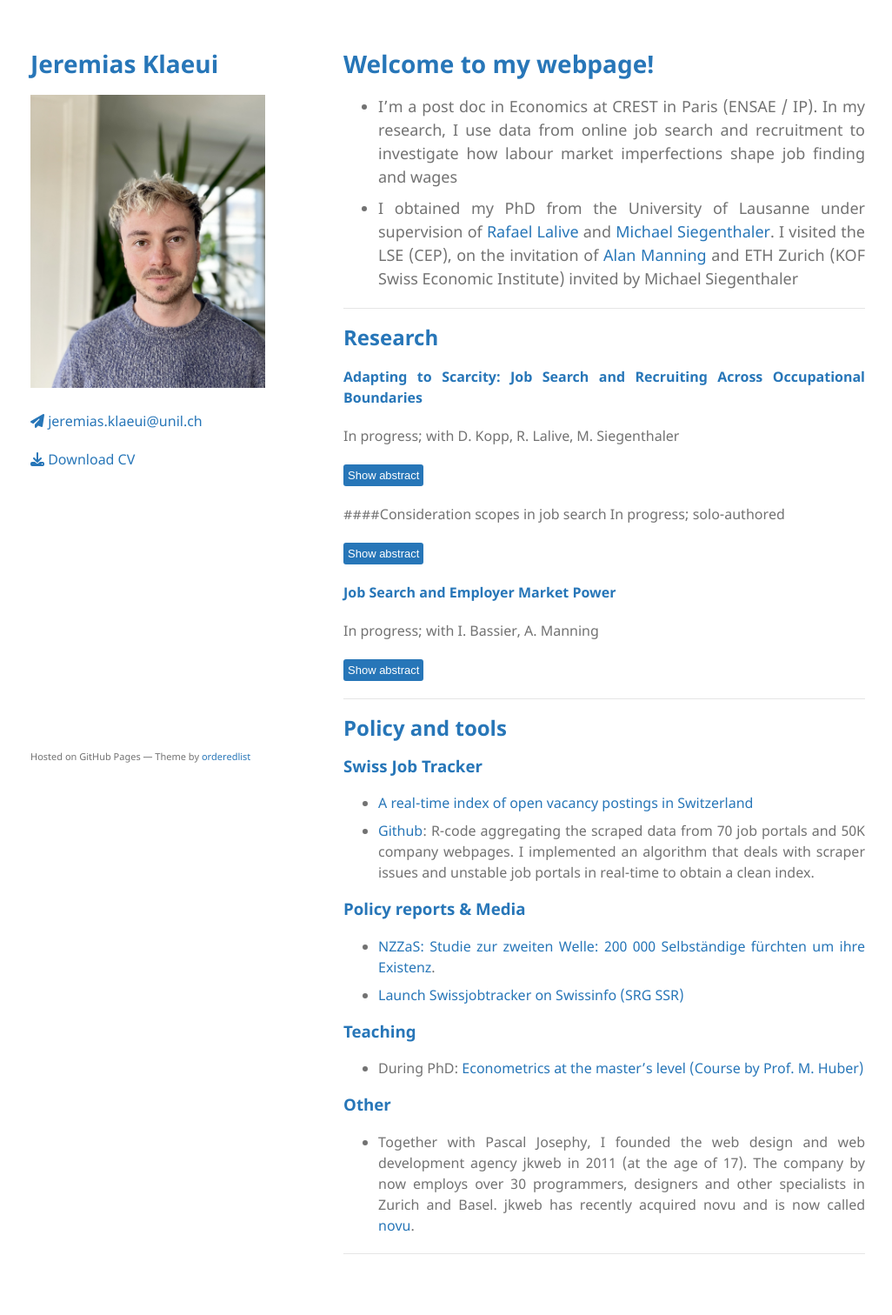
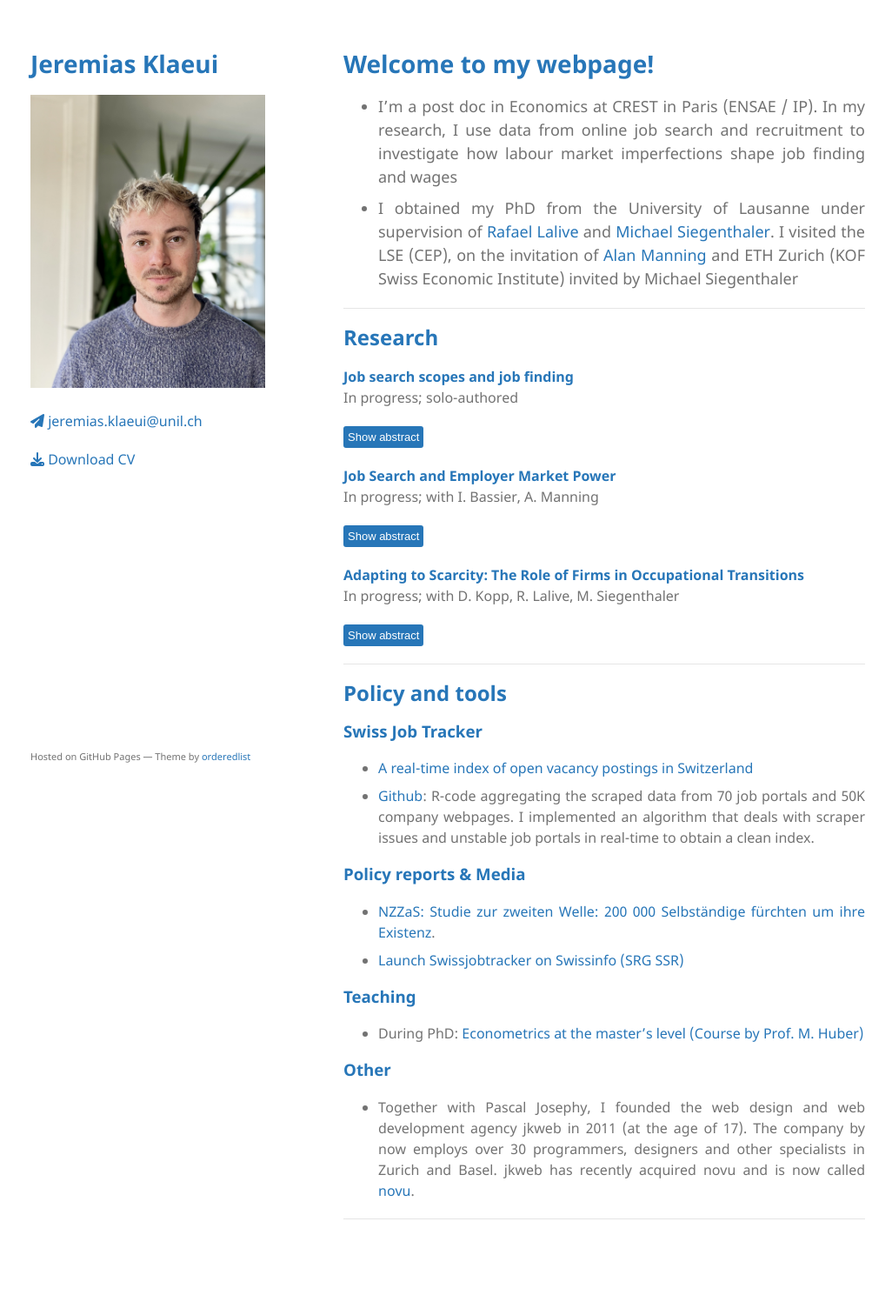
Before and after one commit to jklaeui/jklaeui.github.io, a Jekyll site: the page built from index.md, in a window 1280 px wide. Shown: the whole page at 87% size, without its empty margins (125-1151 px from the left). Built offline with Jekyll 4.4.1, drawn with Linux system fonts in a browser that asks for light colours; nearby versions of some CDN libraries; our own code applies the rules of GitHub Pages for plain Markdown files; the repository's description, which GitHub fills in, is left out; after the commit the page ends 1472 px from its top, so only the background shows below that; part of the change alters nothing that is shown.

Commit message:
abstracts

```diff
--- a/_sass/jekyll-theme-minimal.scss
+++ b/_sass/jekyll-theme-minimal.scss
@@ -39,6 +39,10 @@ h1 a {
   color: #90b8ba;
   color: #2776b8;
   text-decoration:none;
+}
+
+h4{
+  margin:0;
 }
 
 a {
--- a/index.md
+++ b/index.md
@@ -7,29 +7,33 @@
 
 ## Research
 
-#### Adapting to Scarcity: Job Search and Recruiting Across Occupational Boundaries
-In progress; with D. Kopp, R. Lalive, M. Siegenthaler
 
-<button class="show-button" onclick="toggleAbstract('abstract1')">Show abstract</button>
-<div id="abstract1" class="abstract">
-    This paper investigates how job seekers adapt their search strategies when confronted with occupational scarcity, focusing on transitions across occupational boundaries. We use unique data combining job search activity and recruitment outcomes to identify the role of adaptability in shaping labor market outcomes.
-</div>
-
-####Consideration scopes in job search
+#### Job search scopes and job finding
 In progress; solo-authored
 
 <button class="show-button" onclick="toggleAbstract('abstract2')">Show abstract</button>
 <div id="abstract2" class="abstract">
-    This paper explores how job seekers form their consideration sets when searching for jobs and examines the implications of consideration scope on labor market outcomes. The study uses a novel dataset on online job search behavior.
-</div>
+ This paper investigates how jobseekers adjust the breadth of their search across different segments of the labour market and how such adjustments affect employment outcomes. Imbalances often exist between jobseekers and vacancies in certain occupations or regions, potentially creating opportunities for jobseekers to adjust their search strategies and target segments where demand for them is high.
+ I use a unique dataset that combines administrative unemployment records with detailed click data on job postings to measure search scope. I focus on two dimensions of breadth: the distance between a jobseeker’s residence and the posted job, and the local labour market tightness in the commuting zone–occupation segments. A key challenge is that jobseekers self-select into their search strategies. To address this, I exploit exogenous variation in the assignment of jobseekers to caseworkers, whose distinct tendencies influence jobseekers’ subsequent search patterns. I then link these caseworker-induced shifts in search scope to unemployment duration and job quality. My findings suggest that encouraging broader or more flexible job searches has measurable effects on reemployment prospects and can alleviate mismatches between labour supply and demand. These results provide policy-relevant insights on how targeted counselling can shape jobseekers’ behaviour and improve labour market efficiency.
+ </div>
+
 
 #### Job Search and Employer Market Power
 In progress; with I. Bassier, A. Manning
 
 <button class="show-button" onclick="toggleAbstract('abstract3')">Show abstract</button>
 <div id="abstract3" class="abstract">
-    This paper examines how employer market power influences job search behavior and outcomes. Using unique data and structural modeling, we quantify the extent of employer power and its implications for job seekers.
+This paper provides a framework for thinking about how the job search of workers affects the market power of employers. We present a way of thinking about this which encapsulates popular existing models in which employer market power is based on either frictions in labor markets or imperfect substitutability among jobs. We show how this model can be used to compute measures of the extent of employer market power and relates them to popularly used measures of concentration ratios. We use data on the search behaviour of Swiss unemployed to investigate the number of employers being considered by job-seekers using 'clicks' on vacancies to define consideration sets.
 </div>
+
+#### Adapting to Scarcity: The Role of Firms in Occupational Transitions
+In progress; with D. Kopp, R. Lalive, M. Siegenthaler
+
+<button class="show-button" onclick="toggleAbstract('abstract1')">Show abstract</button>
+<div id="abstract1" class="abstract">
+We analyze how overlap in job requirements and labor market conditions affect recruiters' and job seekers' search across occupational boundaries. We leverage unique click data from a job and recruitment platform linked to Swiss unemployment register records. We develop a novel measure of occupational similarity that quantifies the overlap in  job requirements in vacancy postings between and within occupations. Overlap strongly determines job seekers' clicks on jobs in other occupations and recruiters' contacts of candidates from other occupations.
+However, job seekers' last occupation is also important. Job seekers and recruiters are substantially more likely to focus on jobs or candidates in the same occupation than in other occupations with the same overlap. Finally, the importance of the last occupation varies with scarcity. If tightness in an occupation increases, job seekers are less likely to consider switching occupation while recruiters are more inclined to contact candidates from other occupations, particularly those from similar, lower-paying occupations. A key novelty of these analyses is to demonstrate recruiters' important role in moderating job seekers' ability to change occupations.</div>
+
 
 ***
 
```
